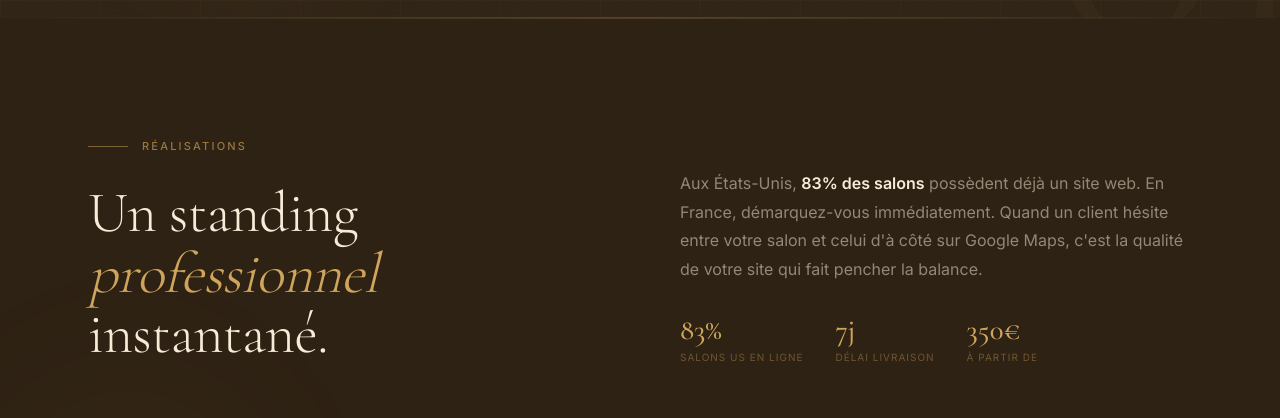
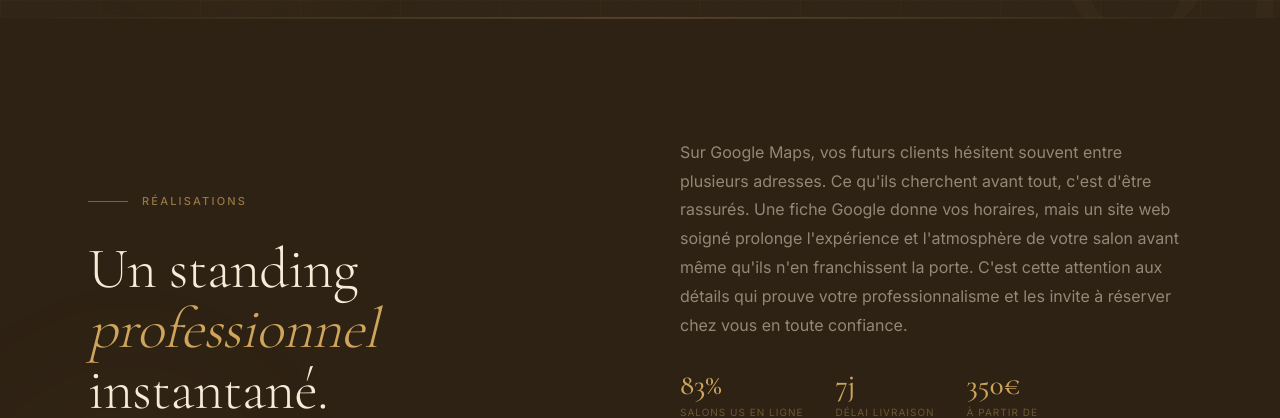
Before and after one commit to HEYMTAK/simon-peckre, a Next.js app: page /beaute in a window 1280 px wide. Shown: the part 1100-1518 px from the top of the page. Built offline with nearby package versions, Linux system fonts and the light colour scheme.

Commit message:
copy: nouveau texte section réalisations

```diff
--- a/src/components/beaute/Portfolio.tsx
+++ b/src/components/beaute/Portfolio.tsx
@@ -58,7 +58,7 @@ export default function Portfolio() {
             transition={{ duration: 0.8, delay: 0.15, ease: [0.16, 1, 0.3, 1] }}
           >
             <p style={{ fontFamily: "var(--font-inter)", fontSize: "1rem", lineHeight: 1.8, color: "rgba(245,237,216,0.5)", marginBottom: "32px" }}>
-              Aux États-Unis, <span style={{ color: "#F5EDD8", fontWeight: 600 }}>83% des salons</span> possèdent déjà un site web. En France, démarquez-vous immédiatement. Quand un client hésite entre votre salon et celui d&apos;à côté sur Google Maps, c&apos;est la qualité de votre site qui fait pencher la balance.
+  Sur Google Maps, vos futurs clients hésitent souvent entre plusieurs adresses. Ce qu&apos;ils cherchent avant tout, c&apos;est d&apos;être rassurés. Une fiche Google donne vos horaires, mais un site web soigné prolonge l&apos;expérience et l&apos;atmosphère de votre salon avant même qu&apos;ils n&apos;en franchissent la porte. C&apos;est cette attention aux détails qui prouve votre professionnalisme et les invite à réserver chez vous en toute confiance.
             </p>
             {/* Mini-stats en ligne */}
             <div style={{ display: "flex", gap: "32px" }}>
```
